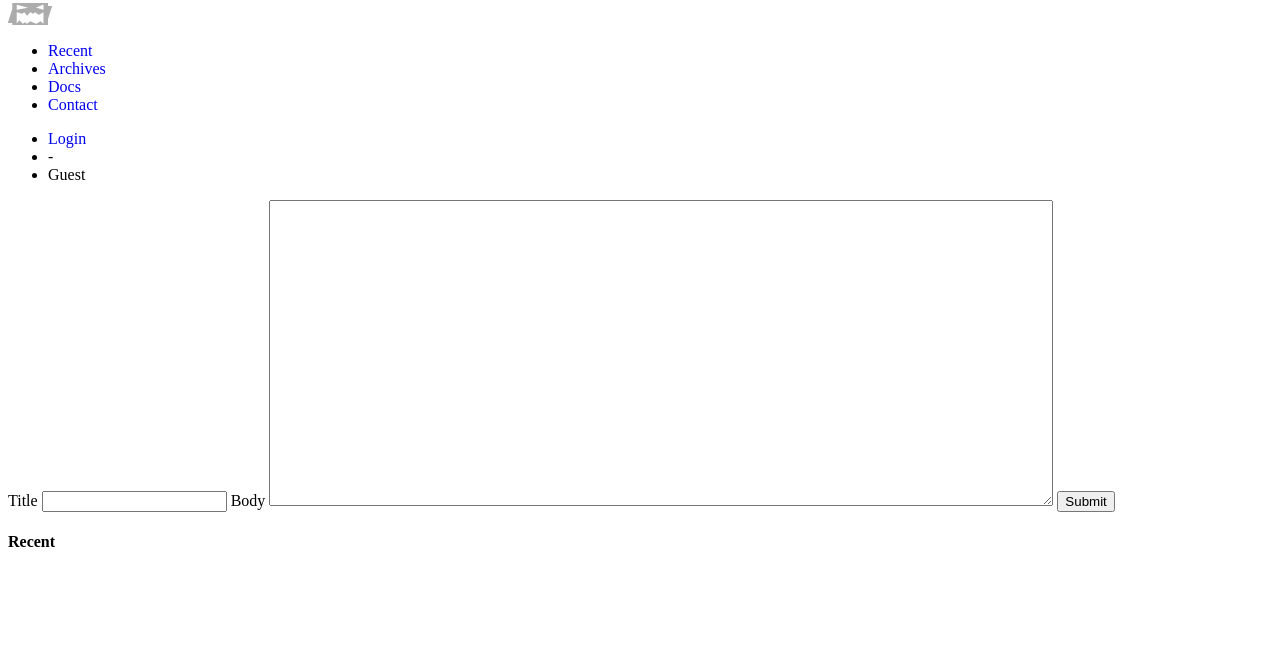
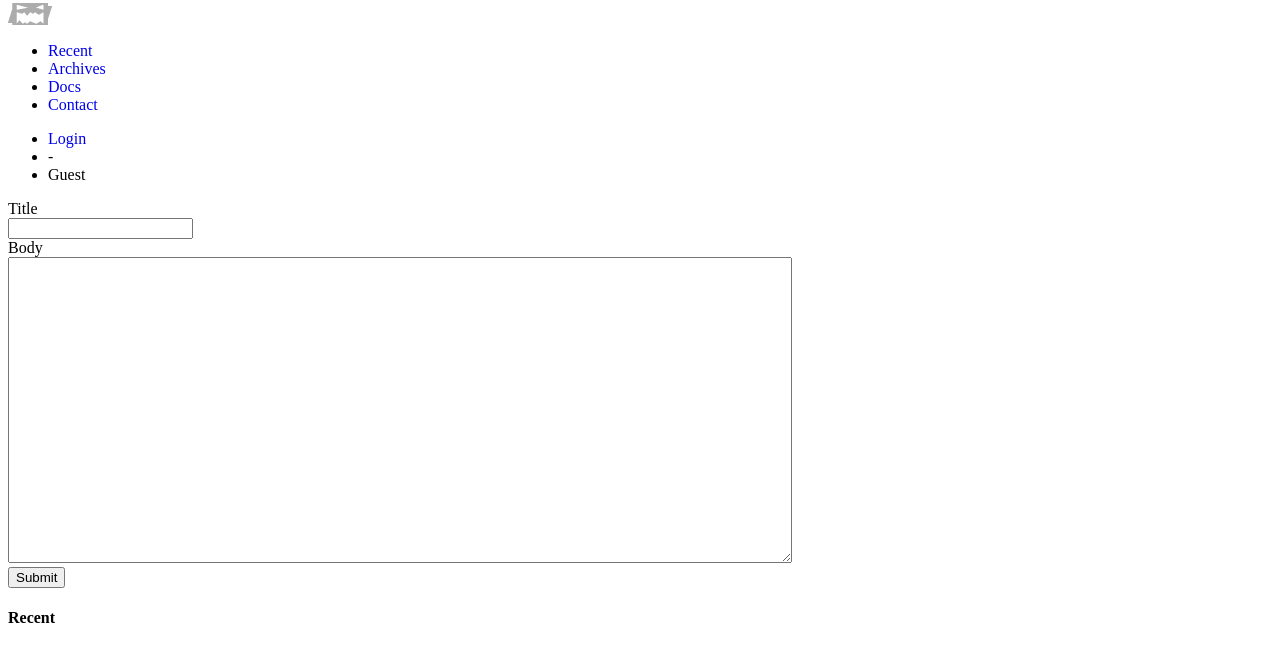
Before and after one commit to jayd3e-archive/jayd3e, a Python web app: template jayd3e/templates/post/add.mako in a window 1280 px wide. Shown: the top 662 px of the page. Run offline with Mako, Linux system fonts and the light colour scheme; the template is opened without the code that fills it, so the values that code supplies are empty.

Commit message:
Fixed the post add/edit pages.

```diff
--- a/jayd3e/templates/post/add.mako
+++ b/jayd3e/templates/post/add.mako
@@ -1,11 +1,23 @@
 <%inherit file="../layouts/base.mako"/>
 
 <%def name="body()">
-    <form method="post">
-        <label for="title">Title</label>
-        <input name="title" class="post_title" id="title" type="text" tabindex="1"></input>
-        <label for="body">Body</label>
-        <textarea tabindex="2" cols="95" rows="20" name="body" id="body" class="post_body" tabindex="2"></textarea>
-        <input type="submit" value="Submit"></input>
+    <form class="horiz-form" method="post">
+        <div class="input_group">
+            <label for="title">Title</label>
+            <div class="inputs">
+                <input name="title" class="post_title" id="title" type="text" tabindex="1"></input>
+            </div>
+        </div>
+
+        <div class="input_group">
+            <label for="body">Body</label>
+            <div class="inputs">
+                <textarea tabindex="2" cols="95" rows="20" name="body" id="body" class="post_body" tabindex="2"></textarea>
+            </div>
+        </div>
+
+        <div class="form_actions">
+            <input type="submit" value="Submit"></input>
+        </div>
     </form>
 </%def>
--- a/jayd3e/templates/post/edit.mako
+++ b/jayd3e/templates/post/edit.mako
@@ -1,13 +1,23 @@
 <%inherit file="../layouts/base.mako"/>
 
 <%def name="body()">
-    <form method="post">
-        <label for="title">Title</label>
-        <input name="title" value="${post.title}" class="post_title" id="title" type="text" tabindex="1"></input>
+    <form class="horiz-form" method="post">
+        <div class="input_group">
+            <label for="title">Title</label>
+            <div class="inputs">
+                <input name="title" class="post_title" value="${post.title}" id="title" type="text" tabindex="1" />
+            </div>
+        </div>
 
-        <label for="body">Body</label>
-        <textarea tabindex="2" cols="95" rows="20" name="body" id="body" class="post_body" tabindex="2">${post.body}</textarea>
+        <div class="input_group">
+            <label for="body">Body</label>
+            <div class="inputs">
+                <textarea tabindex="2" cols="95" rows="20" name="body" id="body" class="post_body" tabindex="2">${post.body}</textarea>
+            </div>
+        </div>
 
-        <input type="submit" value="Submit"></input>
+        <div class="form_actions">
+            <input class="primary" type="submit" value="Submit"></input>
+        </div>
     </form>
 </%def>
```
